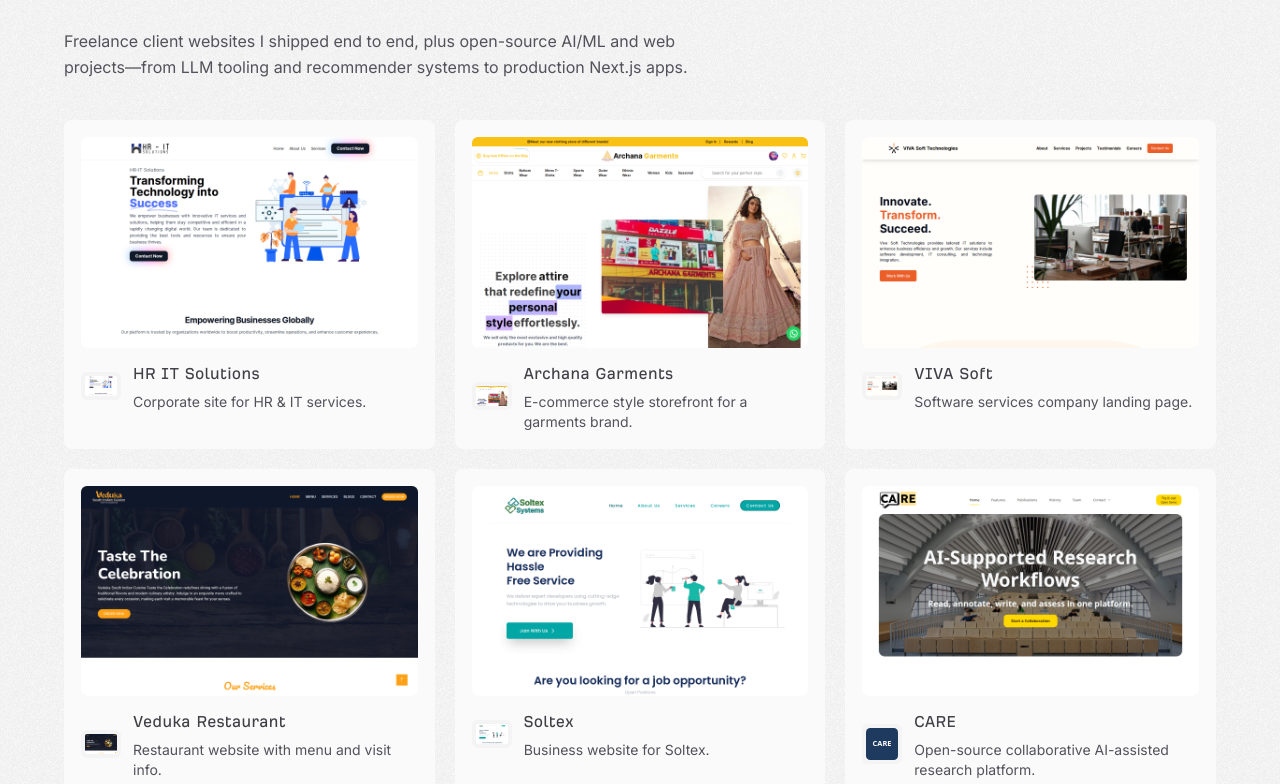
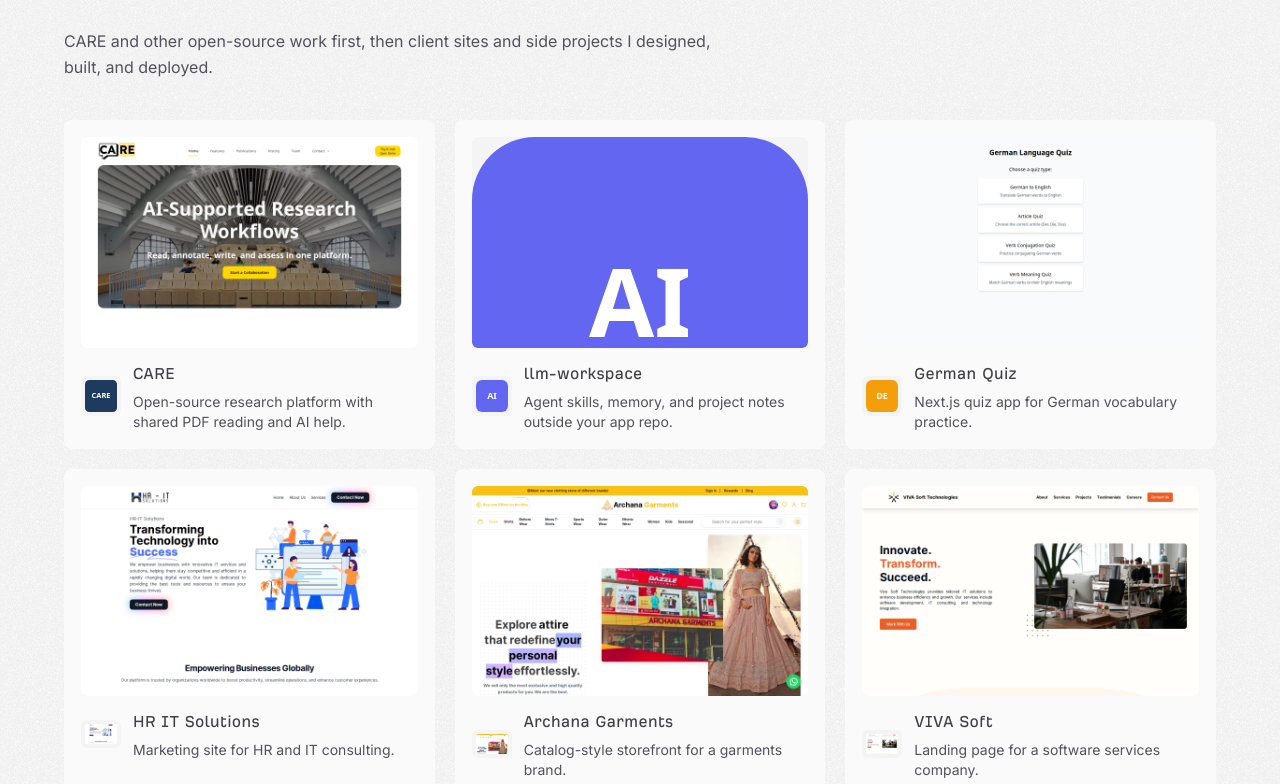
Before and after one commit to akash9676/Akash.graspins.com, a Next.js app: page /projects in a window 1280 px wide. Shown: the part 256-1040 px from the top of the page. Built offline with nearby package versions, Linux system fonts and the light colour scheme; no server answers.

Commit message:
Rewrite About, Experience, and Projects copy with unslop style
Put CARE first in the projects list, refresh IK Technologies with
LinkedIn logo and updated role description, and tighten page intros.

Co-authored-by: Akash Gundapuneni <akashgundapuneni@gmail.com>

```diff
--- a/app/Experience/page.tsx
+++ b/app/Experience/page.tsx
@@ -11,7 +11,7 @@ export default function Job() {
     <main className="max-w-7xl mx-auto md:px-16 px-6">
       <PageHeading
         title="Work Experience"
-        description="Education, research, freelance delivery, and industry roles—from AI/ML studies and UKP Lab development to client websites and engineering internships."
+        description="Master's study at TU Darmstadt, UKP Lab work on CARE, freelance sites through Graspins, and earlier roles at IEEE, IK Technologies, and GDSC."
       />
 
       <Slide delay={0.18}>
--- a/app/about/page.tsx
+++ b/app/about/page.tsx
@@ -18,8 +18,8 @@ export default function About() {
           <div className="order-2 lg:order-none">
             <Slide>
               <h1 className="font-incognito font-semibold tracking-tight sm:text-5xl text-3xl lg:leading-tight basis-1/2 mb-8">
-                I&apos;m {data.fullName}. I live in {data.location}, where I build
-                the future.
+                I&apos;m {data.fullName}. I live in {data.location} and build AI
+                systems and web products.
               </h1>
 
               <div className="dark:text-zinc-400 text-zinc-600 leading-relaxed">
--- a/app/data/jobs.ts
+++ b/app/data/jobs.ts
@@ -9,7 +9,7 @@ export const experienceEntries: JobType[] = [
     logo: "https://www.google.com/s2/favicons?domain=tu-darmstadt.de&sz=128",
     url: "https://care.ukp.informatik.tu-darmstadt.de/",
     description:
-      "Student Web Developer at the Ubiquitous Knowledge Processing Lab, contributing to CARE (Collaborative AI-Assisted Research Environment)—an open-source platform for collaborative document reading, annotation, and AI-assisted analysis. Building scalable real-time features with Vue.js, Docker, HTML/CSS, Sequelize, and Socket.io, with a focus on integrating NLP capabilities into collaborative research workflows.",
+      "Student developer at the Ubiquitous Knowledge Processing Lab on CARE, an open-source stack for shared PDF reading, annotations, and NLP-backed analysis. I ship real-time UI in Vue.js, run services in Docker, persist data with Sequelize, and use Socket.io so multiple readers stay in sync.",
     startDate: "2024-09-01",
     endDate: "",
   },
@@ -20,7 +20,7 @@ export const experienceEntries: JobType[] = [
     logo: "https://www.google.com/s2/favicons?domain=graspins.com&sz=128",
     url: "https://akash-graspins-com.vercel.app/",
     description:
-      "Led end-to-end web delivery for freelance and client projects using React, Next.js, Node.js, and Tailwind. Shipped production sites including HR IT Solutions, Archana Garments, VIVA Soft, Veduka Restaurant, and Soltex—handling design, development, deployment on Vercel, and ongoing iterations.",
+      "I own delivery for freelance and client sites in React, Next.js, Node.js, and Tailwind. Shipped HR IT Solutions, Archana Garments, VIVA Soft, Veduka Restaurant, and Soltex: design, build, Vercel deploys, and follow-up fixes.",
     startDate: "2024-04-01",
     endDate: "",
   },
@@ -31,7 +31,7 @@ export const experienceEntries: JobType[] = [
     logo: "https://www.google.com/s2/favicons?domain=ieee.org&sz=128",
     url: "https://webinabox.vtools.ieee.org/wibp_officers/index/STB60219485",
     description:
-      "Guided peers on research publications (sentiment analysis, chatbot optimization, sustainable blockchain) and maintained the IEEE GNITC web presence to improve event visibility and outreach.",
+      "Helped peers publish work on sentiment analysis, chatbot tuning, and sustainable blockchain. Kept the IEEE GNITC site updated so events and officer info were easy to find.",
     startDate: "2023-11-02",
     endDate: "2024-05-31",
   },
@@ -39,10 +39,10 @@ export const experienceEntries: JobType[] = [
     _id: "local-ik",
     name: "IK Technologies Pvt Ltd",
     jobTitle: "Associate Engineer",
-    logo: "https://www.google.com/s2/favicons?domain=iktec.io&sz=128",
-    url: "https://www.iktec.io/",
+    logo: "/experience/ik-technologies.png",
+    url: "https://www.linkedin.com/company/iktechnologies/home/",
     description:
-      "Built SharePoint Framework (SPFx) solutions with React and TypeScript, integrated Azure DevOps for collaboration, and delivered client-facing web components in a fast-paced engineering team.",
+      "Associate Engineer at IK Technologies in Hyderabad (Aug–Dec 2023). Built SharePoint Framework web parts in React and TypeScript, hooked builds into Azure DevOps, and shipped client UI components from specs under weekly release cadences.",
     startDate: "2023-08-03",
     endDate: "2023-12-03",
   },
@@ -53,7 +53,7 @@ export const experienceEntries: JobType[] = [
     logo: "https://www.google.com/s2/favicons?domain=developers.google.com&sz=128",
     url: "https://developers.google.com/community/gdsc",
     description:
-      "Engaged 3,000+ developers across 30 events covering web, DSA, ML, blockchain, and cloud. Led a 5-day web development bootcamp mentoring 200+ participants and coordinated hackathons and tech talks.",
+      "Ran content and design for GDSC and co-led development tracks. Ran about 30 events for 3,000+ students on web, DSA, ML, blockchain, and cloud, including a five-day web bootcamp with 200+ participants.",
     startDate: "2022-07-04",
     endDate: "2023-08-05",
   },
--- a/app/data/profile.ts
+++ b/app/data/profile.ts
@@ -3,40 +3,40 @@ import { paragraph } from "@/lib/portable-text";
 export const profileContent = {
   _id: "local-profile",
   fullName: "Akash Gundapuneni",
-  headline: "AI Engineer building LLM agents and ML systems.",
+  headline: "AI engineer working on LLM agents and ML systems.",
   location: "Darmstadt, Germany",
   email: "akashgundapuneni@gmail.com",
   shortBio:
-    "I am an AI Engineer and Master’s student in Artificial Intelligence and Machine Learning at TU Darmstadt, Germany. I build LLM agents, recommendation systems, computer vision models, and NLP tools—using extensive AI across research and production. I combine deep learning, data science, and full-stack skills to ship intelligent products end to end.",
+    "Master’s student in AI and ML at TU Darmstadt. I build LLM agents, recommender systems, computer vision models, and NLP tools, then ship them with Python, PyTorch, and TypeScript stacks. I like end-to-end work: data, model, API, and UI.",
   fullBio: [
     paragraph(
-      "I am Akash Gundapuneni, an AI Engineer pursuing a Master’s degree in Artificial Intelligence and Machine Learning at TU Darmstadt in Darmstadt, Germany. I hold a Bachelor’s degree in Computer Science and Engineering with a specialization in the Internet of Things from Guru Nanak Institutions Technical Campus, Hyderabad. My work sits at the intersection of large language models, machine learning systems, and applied research.",
+      "I am Akash Gundapuneni, an AI engineer in the Master’s program in Artificial Intelligence and Machine Learning at TU Darmstadt. Before that I earned a B.Tech in Computer Science and Engineering (IoT focus) from Guru Nanak Institutions Technical Campus in Hyderabad. Most of my time goes to language models, ML systems, and research code that has to run for real users.",
       "bio-1"
     ),
     paragraph(
-      "Today I focus on agentic AI, LLM tooling, NLP, and applied ML. Recent work includes llm-workspace—a portable multi-agent skills and memory workspace for Cursor, Claude Code, and Codex—and open-source contributions to the CARE research platform at UKP Lab. I use AI extensively in day-to-day engineering: coding agents, context engineering, evaluation loops, and model experimentation.",
+      "Recent projects include llm-workspace, a shared folder for agent skills and memory across Cursor, Claude Code, and Codex, and open-source work on the CARE platform at UKP Lab. Day to day I lean on coding agents, structured prompts, eval loops, and quick model experiments when a feature needs a new baseline.",
       "bio-2"
     ),
     paragraph(
-      "As a Student Web Developer at the UKP Lab, I contribute to CARE (Collaborative AI-Assisted Research Environment)—building real-time collaborative reading and annotation features with Vue.js, Docker, and Socket.io while integrating NLP-assisted workflows. Earlier I led web delivery at Graspins Innovations and built SharePoint solutions at IK Technologies, which gave me strong product instincts I now apply to AI products.",
+      "At UKP Lab I work on CARE (Collaborative AI-Assisted Research Environment): Vue.js front end, Dockerized services, Socket.io for live collaboration, and NLP hooks in reading workflows. Before Germany I led client web delivery at Graspins Innovations and wrote SharePoint Framework components at IK Technologies, which taught me how to ship under client deadlines.",
       "bio-3"
     ),
     paragraph(
-      "I have contributed to research on sentiment analysis, chatbot performance, and sustainable blockchain, served as IEEE Research Scholar & Web Master, and mentored thousands of developers through Google Developer Student Clubs. I also hold the IBM Data Science Professional Certificate. My goal is to design reliable, human-centered AI systems for healthcare, education, and industry.",
+      "I have co-authored research on sentiment analysis, chatbots, and sustainable blockchain, served as IEEE Research Scholar and Web Master, and mentored developers through Google Developer Student Clubs. I hold the IBM Data Science Professional Certificate. I want AI products that are dependable in healthcare, education, and industry, not demo-only.",
       "bio-4"
     ),
   ],
   usage: [
     paragraph(
-      "AI & Machine Learning:\nPython, PyTorch, Hugging Face, LoRA & fine-tuning, NLP, Jupyter, Transformers (training & testing).",
+      "AI & Machine Learning:\nPython, PyTorch, Hugging Face, LoRA fine-tuning, NLP, Jupyter, transformer training and eval.",
       "usage-1"
     ),
     paragraph(
-      "LLM & Agentic AI:\nOpenAI API, Claude, Cursor, Codex, Claude Code, prompt & context engineering, agent skills, RAG patterns, multi-agent workflows, LangChain-style tooling, model fine-tuning.",
+      "LLM & Agentic AI:\nOpenAI API, Claude, Cursor, Codex, Claude Code, prompt design, agent skills, RAG setups, multi-agent flows, LangChain-style tooling, fine-tuning runs.",
       "usage-2"
     ),
     paragraph(
-      "Data & MLOps:\nSQL, pandas, NumPy, feature engineering, experiment tracking, Spotify/Web APIs, caching & rate limiting, IBM Data Science stack, Tableau, Power BI.",
+      "Data & MLOps:\nSQL, pandas, NumPy, feature work, experiment tracking, Spotify and web APIs, caching and rate limits, IBM Data Science stack, Tableau, Power BI.",
       "usage-3"
     ),
     paragraph(
--- a/app/data/projects.ts
+++ b/app/data/projects.ts
@@ -33,53 +33,13 @@ function clientSite(
   };
 }
 
-/** Freelance client websites + open-source / research projects. */
+/** Freelance client websites + open-source / research projects. CARE is listed first. */
 export const featuredProjects: ProjectType[] = [
-  clientSite(
-    "client-hr-it",
-    "HR IT Solutions",
-    "hr-it",
-    "Corporate site for HR & IT services.",
-    "https://hr-it-website.vercel.app/",
-    "Marketing and services website for HR IT Solutions—built with modern React/Next.js patterns, responsive layout, and clear service positioning for HR and IT consulting."
-  ),
-  clientSite(
-    "client-archana",
-    "Archana Garments",
-    "archana-garments",
-    "E-commerce style storefront for a garments brand.",
-    "https://archanagarments.vercel.app/",
-    "Brand and catalog experience for Archana Garments—product-focused UI, mobile-friendly layout, and fast Vercel deployment for a retail client."
-  ),
-  clientSite(
-    "client-viva-soft",
-    "VIVA Soft",
-    "viva-soft",
-    "Software services company landing page.",
-    "https://viva-soft.vercel.app/",
-    "Professional landing site for VIVA Soft highlighting software services, contact flows, and a polished visual identity for B2B outreach."
-  ),
-  clientSite(
-    "client-veduka",
-    "Veduka Restaurant",
-    "veduka-restaurant",
-    "Restaurant website with menu and visit info.",
-    "https://vedukarestaurant.com/",
-    "Customer-facing restaurant website for Veduka—menu presentation, location details, and branding tailored for hospitality."
-  ),
-  clientSite(
-    "client-soltex",
-    "Soltex",
-    "soltex",
-    "Business website for Soltex.",
-    "https://soltex.vercel.app/",
-    "Corporate web presence for Soltex with service overview, contact sections, and responsive design on Vercel."
-  ),
   {
     _id: "local-care",
     name: "CARE",
     slug: "care",
-    tagline: "Open-source collaborative AI-assisted research platform.",
+    tagline: "Open-source research platform with shared PDF reading and AI help.",
     projectUrl: "https://github.com/UKPLab/CARE",
     logo: "/projects/care.svg",
     coverImage: {
@@ -89,11 +49,11 @@ export const featuredProjects: ProjectType[] = [
     },
     description: [
       paragraph(
-        "Open-source contribution to CARE (Collaborative AI-Assisted Research Environment) at the UKP Lab, TU Darmstadt—an integrated platform for collaborative PDF reading, annotation, writing, assessment, and NLP-assisted research workflows.",
+        "I contribute to CARE (Collaborative AI-Assisted Research Environment) at UKP Lab, TU Darmstadt. The repo is github.com/UKPLab/CARE. The app bundles PDF reading, annotations, writing, grading hooks, and NLP helpers in one place for research groups.",
         "care-1"
       ),
       paragraph(
-        "As a student developer I help build real-time collaborative features with Vue.js, Docker, Sequelize, and Socket.io, and work toward integrating intelligent reading assistance into production research tooling. Repository: github.com/UKPLab/CARE.",
+        "My work is mostly Vue.js on the front end, Sequelize and Docker for services, and Socket.io for live edits when several people read the same document. I am wiring reading-assist features into flows researchers already use.",
         "care-2"
       ),
     ],
@@ -102,7 +62,7 @@ export const featuredProjects: ProjectType[] = [
     _id: "local-llm-workspace",
     name: "llm-workspace",
     slug: "llm-workspace",
-    tagline: "Portable AI agent skills, memory & knowledge.",
+    tagline: "Agent skills, memory, and project notes outside your app repo.",
     projectUrl: "https://github.com/akash9676/llm-workspace",
     logo: "/projects/llm-workspace.svg",
     coverImage: {
@@ -112,11 +72,11 @@ export const featuredProjects: ProjectType[] = [
     },
     description: [
       paragraph(
-        "An open-source, cross-harness workspace for managing AI agent skills, coding-agent instructions, context engineering, agent memory, project knowledge, decisions, and task reports. It keeps AI development files outside application repos while sharing the same reusable knowledge across Cursor, Claude Code, and OpenAI Codex.",
+        "llm-workspace keeps SKILL.md files, CLAUDE.md / AGENTS.md instructions, memory, decisions, and task notes in one folder tree that is not tied to a single application repository. The same files install into Cursor, Claude Code, and OpenAI Codex via sync scripts.",
         "llm-ws-1"
       ),
       paragraph(
-        "Built for multi-agent teams: portable Agent Skills (SKILL.md), CLAUDE.md / AGENTS.md instructions, persistent memory, knowledge graphs, and sync scripts that install skills globally for Cursor, Claude Code, and Codex.",
+        "I built it because agent instructions were scattered across repos and kept drifting. The layout covers skills, knowledge graphs, and reports so a team can reuse context without copy-pasting prompts.",
         "llm-ws-2"
       ),
     ],
@@ -125,7 +85,7 @@ export const featuredProjects: ProjectType[] = [
     _id: "local-german-quiz",
     name: "German Quiz",
     slug: "german-quiz",
-    tagline: "Interactive German practice built in Next.js.",
+    tagline: "Next.js quiz app for German vocabulary practice.",
     projectUrl: "https://germanquiz.vercel.app/",
     logo: "/projects/german-quiz.svg",
     coverImage: {
@@ -135,9 +95,49 @@ export const featuredProjects: ProjectType[] = [
     },
     description: [
       paragraph(
-        "A TypeScript/Next.js quiz app for practicing German—built while living and studying in Darmstadt. Live at germanquiz.vercel.app.",
+        "A TypeScript and Next.js quiz I built while studying in Darmstadt. It runs at germanquiz.vercel.app and covers vocabulary drills I wanted for daily practice.",
         "de-1"
       ),
     ],
   },
+  clientSite(
+    "client-hr-it",
+    "HR IT Solutions",
+    "hr-it",
+    "Marketing site for HR and IT consulting.",
+    "https://hr-it-website.vercel.app/",
+    "React and Next.js marketing site for HR IT Solutions: service pages, responsive layout, and contact paths for HR and IT consulting leads."
+  ),
+  clientSite(
+    "client-archana",
+    "Archana Garments",
+    "archana-garments",
+    "Catalog-style storefront for a garments brand.",
+    "https://archanagarments.vercel.app/",
+    "Product-focused storefront for Archana Garments with mobile-first layout and Vercel hosting for a retail client."
+  ),
+  clientSite(
+    "client-viva-soft",
+    "VIVA Soft",
+    "viva-soft",
+    "Landing page for a software services company.",
+    "https://viva-soft.vercel.app/",
+    "B2B landing site for VIVA Soft with service copy, contact forms, and branding aimed at outbound sales."
+  ),
+  clientSite(
+    "client-veduka",
+    "Veduka Restaurant",
+    "veduka-restaurant",
+    "Restaurant site with menu and visit details.",
+    "https://vedukarestaurant.com/",
+    "Public site for Veduka Restaurant with menu sections, location hours, and hospitality-focused visuals."
+  ),
+  clientSite(
+    "client-soltex",
+    "Soltex",
+    "soltex",
+    "Corporate site for Soltex.",
+    "https://soltex.vercel.app/",
+    "Company site for Soltex with service overview, contact blocks, and responsive layout on Vercel."
+  ),
 ];
--- a/app/projects/page.tsx
+++ b/app/projects/page.tsx
@@ -47,7 +47,7 @@ export default function Project() {
     <main className="max-w-7xl mx-auto md:px-16 px-6">
       <PageHeading
         title="Projects"
-        description="Freelance client websites I shipped end to end, plus open-source AI/ML and web projects—from LLM tooling and recommender systems to production Next.js apps."
+        description="CARE and other open-source work first, then client sites and side projects I designed, built, and deployed."
       />
 
       <Slide delay={0.1}>
```
Also changed, not shown: public/experience/ik-technologies.png (added).
